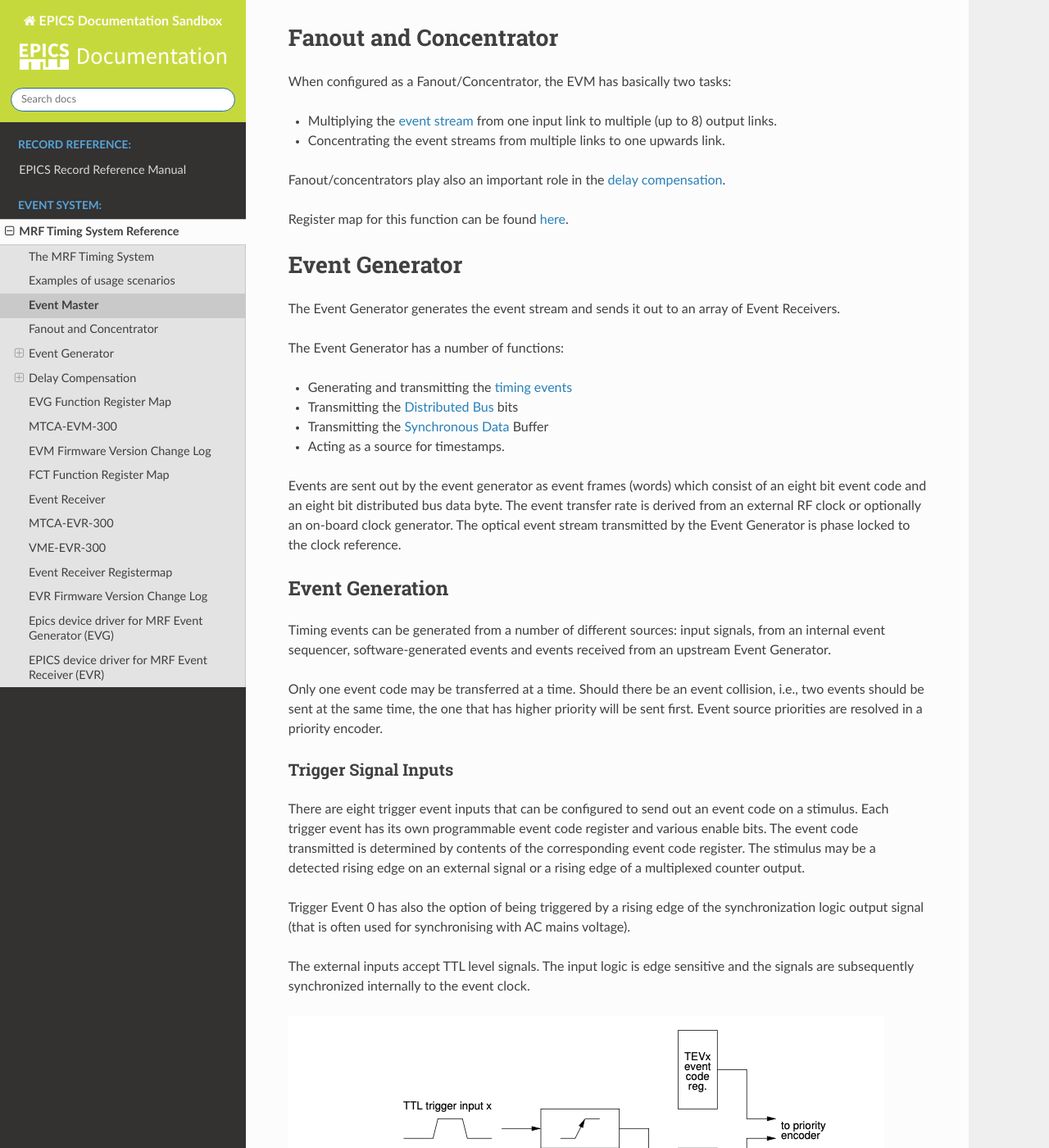
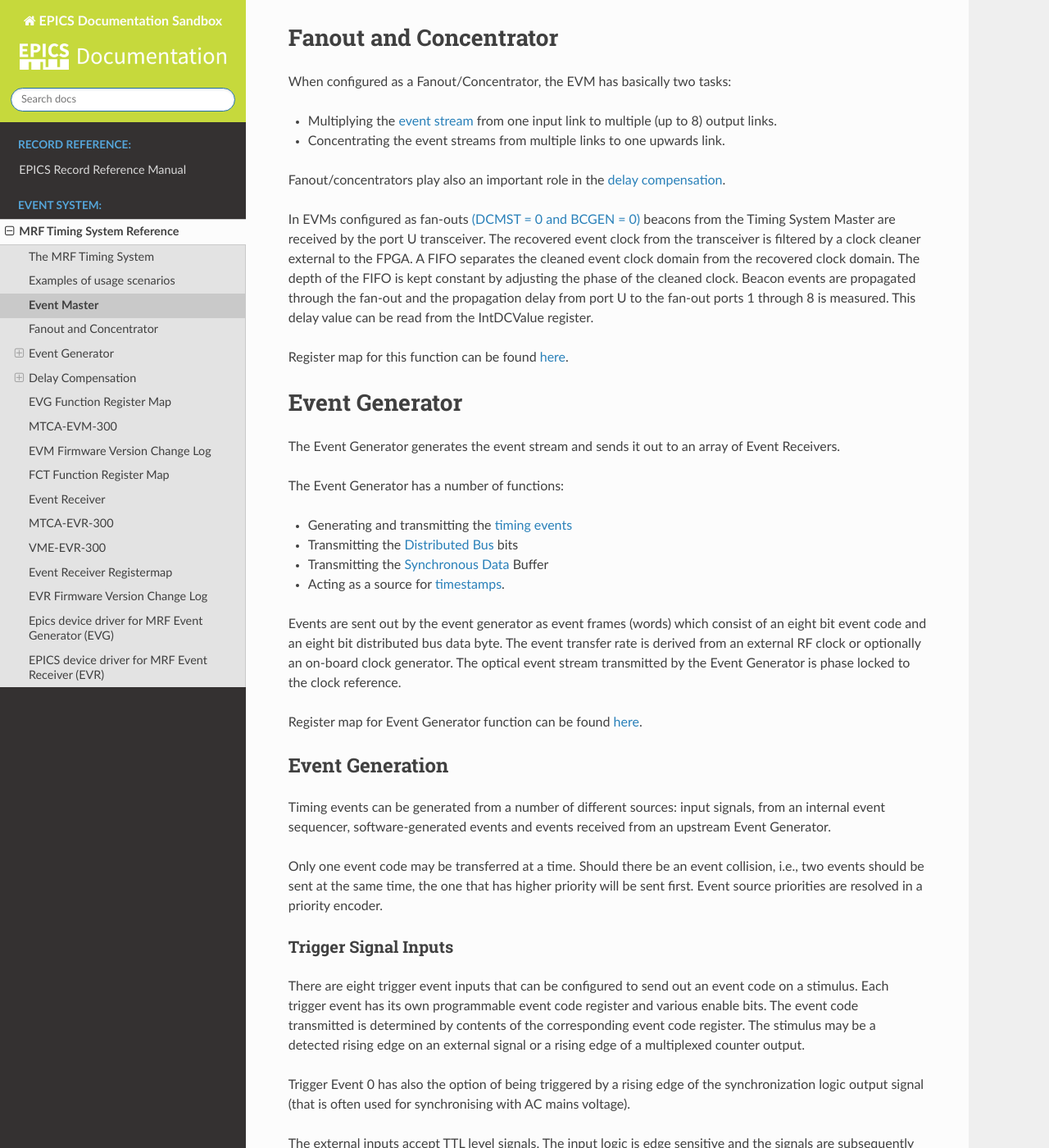
Before and after one commit to ttkorhonen/myDocument, a Sphinx documentation site: the page built from docs/mrfioc2/event-generator.md, in a window 1280 px wide and 1400 px high, scrolled down 1160 px. Shown: the whole window at 82% size. Built offline with Sphinx 7.4.7 and the Read the Docs theme 2.0.0, drawn with Linux system fonts in a browser that asks for light colours.

Commit message:
minor updates

```diff
--- a/docs/mrfioc2/event-generator.md
+++ b/docs/mrfioc2/event-generator.md
@@ -22,6 +22,8 @@
 
 Fanout/concentrators play also an important role in the [delay compensation](event-system-intro.md#delay-compensation).
 
+In EVMs configured as fan-outs [(DCMST = 0 and BCGEN = 0)](evg-registermap.md#control-register) beacons from the Timing System Master are received by the port U transceiver. The recovered event clock from the transceiver is filtered by a clock cleaner external to the FPGA. A FIFO separates the cleaned event clock domain from the recovered clock domain. The depth of the FIFO is kept constant by adjusting the phase of the cleaned clock. Beacon events are propagated through the fan-out and the propagation delay from port U to the fan-out ports 1 through 8 is measured. This delay value can be read from the IntDCValue register.
+
 Register map for this function can be found [here](fct-registermap.md).
 
 # Event Generator
@@ -33,12 +35,14 @@
   - Generating and transmitting the [timing events](#event-processing)
   - Transmitting the [Distributed Bus](#distributed-bus) bits
   - Transmitting the [Synchronous Data](#synchronous-data) Buffer
-  - Acting as a source for timestamps.
+  - Acting as a source for [timestamps](#timestamp-support).
 
 Events are sent out by the event generator as event frames (words) which consist of
 an eight bit event code and an eight bit distributed bus data byte.
 The event transfer rate is derived from an external RF clock or optionally an on-board clock generator.
 The optical event stream transmitted by the Event Generator is phase locked to the clock reference.
+
+Register map for Event Generator function can be found [here](evg-registermap.md).
 
 ## Event Generation
 
```
Also changed, not shown: docs/mrfioc2/event-receiver.md (+3 -1 lines), docs/mrfioc2/images/evr-blockdiagram.png.
